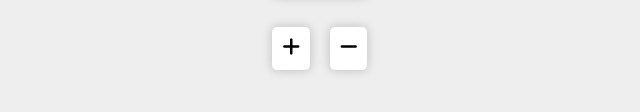
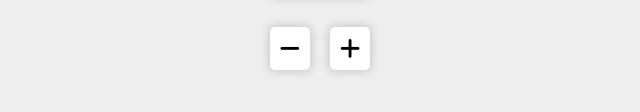
Before and after one commit to deepakydv9315/countdown, a plain HTML site: page index.html in a window 1280 px wide. Shown: the part 446-558 px from the top of the page, 320-960 px from the left. Drawn offline with Linux system fonts and the light colour scheme.

Commit message:
ui improvement

```diff
--- a/index.html
+++ b/index.html
@@ -20,12 +20,12 @@
             <div class="flex-r counter-screen">0</div>
 
             <div class="flex-r btn-wrapper">
+                <button class="btn dec-btn">
+                    <i class="fa-solid fa-minus"></i>
+                </button>
+
                 <button class="btn inc-btn">
                     <i class="fa-solid fa-plus"></i>
-                </button>
-
-                <button class="btn dec-btn">
-                    <i class="fa-solid fa-minus"></i>
                 </button>
             </div>
 
--- a/style.css
+++ b/style.css
@@ -42,6 +42,9 @@ body {
   padding: 10px;
   margin: 10px;
   border-radius: 5px;
+  display: flex;
+  justify-content: center;
+  align-items: center;
   border: none;
   outline: none;
   background-color: #ffffff;
@@ -49,6 +52,6 @@ body {
 }
 
 .btn i {
-  font-size: 20px;
+  font-size: 23px;
   cursor: pointer;
 }
```
